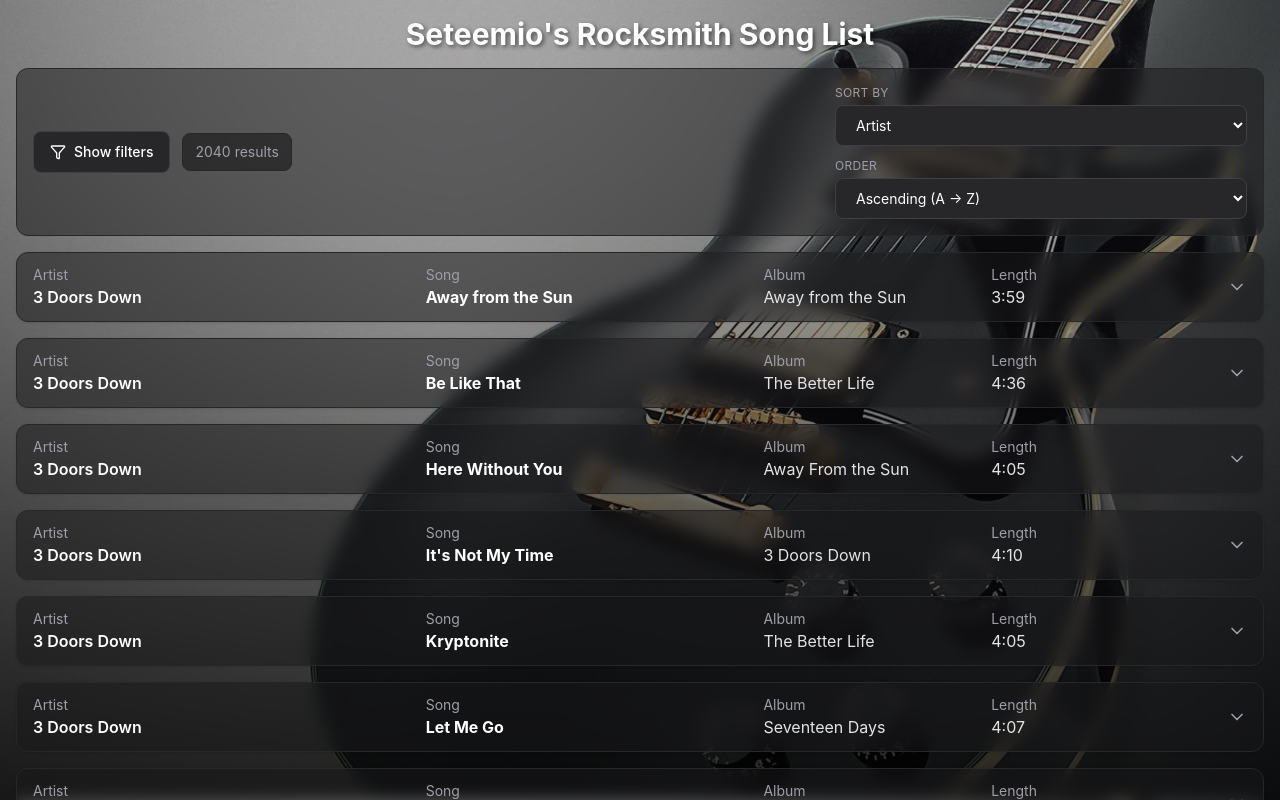
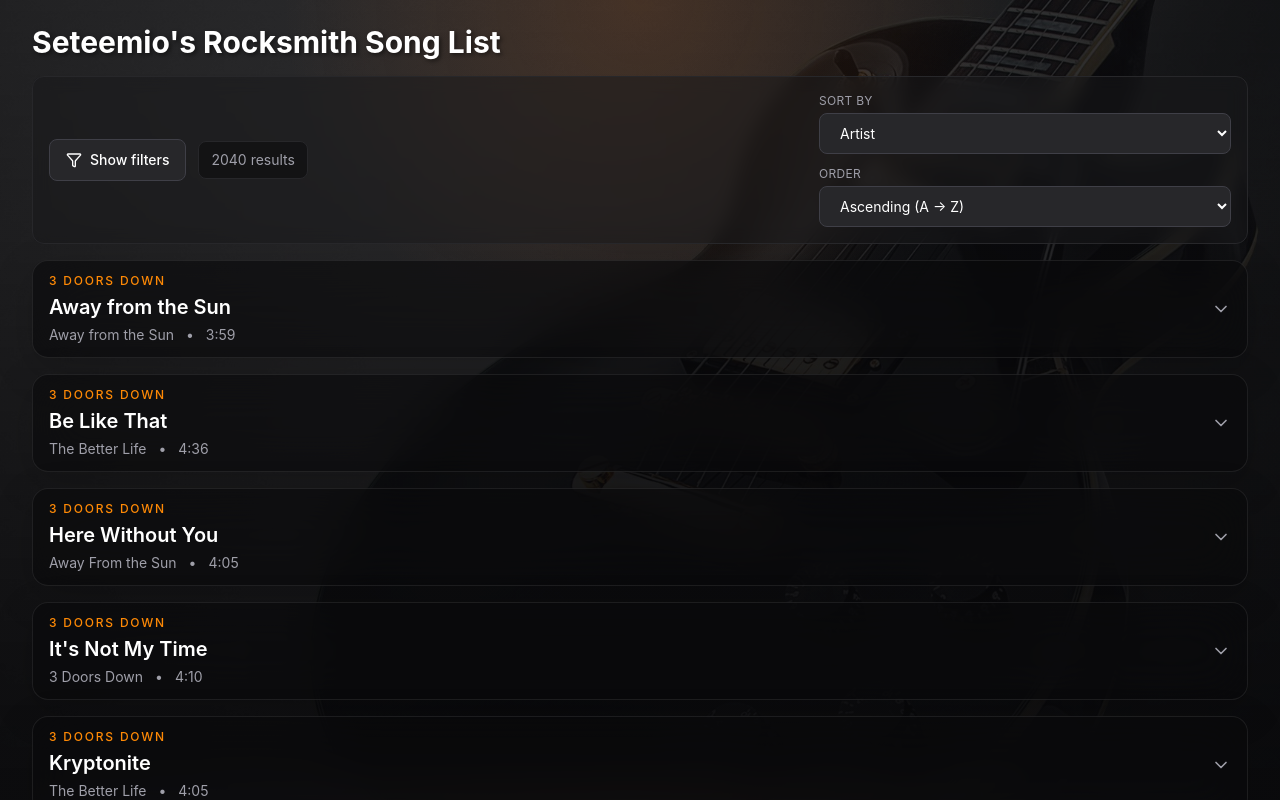
Before and after one commit to 7imio/rocksmith-viewer, a React (Vite) app: page / in a window 1280 px wide. Shown: the top 800 px of the page. Built offline with nearby package versions, Linux system fonts and the light colour scheme.

Commit message:
reworked visual

```diff
--- a/src/App.css
+++ b/src/App.css
@@ -1,12 +1,16 @@
 @import "tailwindcss";
 
 body {
+  min-height: 100vh;
   background:
-    linear-gradient(rgba(0, 0, 0, 0.1),
-      rgba(0, 0, 0, 0.8)),
+    radial-gradient(circle at top,
+      rgba(249, 115, 22, 0.14),
+      transparent 35%),
+    linear-gradient(to bottom,
+      rgba(9, 9, 11, 0.82),
+      rgba(9, 9, 11, 0.97)),
     url("/public/Rocksmith-2014.jpg");
 
-  background-blend-mode: multiply;
   background-size: cover;
   background-position: center;
   background-attachment: fixed;
--- a/src/App.tsx
+++ b/src/App.tsx
@@ -15,7 +15,7 @@
   }
 
   return (
-    <div className="App flex flex-col items-center p-4 w-full mx-auto">
+    <div className="App mx-auto flex w-full max-w-[1440px] flex-col px-3 py-6 sm:px-6 lg:px-8">
       {data?.stats && <CatalogData stats={data.stats} />}
       {/* // song list component with pagination for data.songs*/}
       {data?.songs && <SongsList songs={data.songs} />}
--- a/src/Components/Songs/SongCard.tsx
+++ b/src/Components/Songs/SongCard.tsx
@@ -62,37 +62,41 @@
   };
 
   return (
-    <div className="overflow-visible rounded-xl border border-zinc-800 bg-zinc-900/50 backdrop-blur-sm shadow-sm transition hover:border-zinc-700">
+    <div
+      className="
+  group
+  overflow-hidden
+  rounded-2xl
+  border border-white/8
+  bg-zinc-950/60
+  shadow-[0_12px_40px_rgba(0,0,0,0.18)]
+  backdrop-blur-xl
+  transition-all
+  duration-200
+  hover:-translate-y-0.5
+  hover:border-orange-500/30
+  hover:bg-zinc-900/70
+  hover:shadow-[0_16px_50px_rgba(0,0,0,0.28)]
+"
+    >
       <button
         type="button"
         onClick={() => setIsExpanded((prev) => !prev)}
         className="flex w-full items-center justify-between gap-4 px-4 py-3 text-left transition hover:bg-zinc-800/40"
       >
-        <div className="grid min-w-0 flex-1 grid-cols-1 gap-2 md:grid-cols-[1.4fr_1.2fr_0.8fr_0.8fr] md:items-center">
-          <div className="min-w-0">
-            <p className="truncate text-sm text-zinc-400">Artist</p>
-            <p className="truncate font-semibold text-white">
-              {song.artistName ?? "Unknown artist"}
-            </p>
-          </div>
+        <div className="min-w-0 flex-1">
+          <p className="truncate text-xs font-medium uppercase tracking-[0.15em] text-orange-400">
+            {song.artistName ?? "Unknown artist"}
+          </p>
 
-          <div className="min-w-0">
-            <p className="truncate text-sm text-zinc-400">Song</p>
-            <p className="truncate font-bold text-white">
-              {song.songName ?? "Unknown song"}
-            </p>
-          </div>
+          <p className="mt-1 truncate text-lg font-semibold text-white sm:text-xl">
+            {song.songName ?? "Unknown song"}
+          </p>
 
-          <div className="min-w-0">
-            <p className="truncate text-sm text-zinc-400">Album</p>
-            <p className="truncate text-zinc-200">
-              {song.albumName ?? "Unknown album"}
-            </p>
-          </div>
-
-          <div className="min-w-0">
-            <p className="truncate text-sm text-zinc-400">Length</p>
-            <p className="text-zinc-200">{songLength}</p>
+          <div className="mt-1 flex flex-wrap items-center gap-x-3 gap-y-1 text-sm text-zinc-400">
+            <span>{song.albumName ?? "Unknown album"}</span>
+            <span className="hidden sm:inline">•</span>
+            <span>{songLength}</span>
           </div>
         </div>
 
--- a/src/Components/Songs/SongsToolbar.tsx
+++ b/src/Components/Songs/SongsToolbar.tsx
@@ -155,7 +155,7 @@
                     onClick={() => setActiveInstrument("guitar")}
                     className={`rounded-md px-3 py-1.5 text-sm transition ${
                       activeInstrument === "guitar"
-                        ? "bg-zinc-700 text-white"
+                        ? "bg-orange-500 text-black shadow-lg shadow-orange-500/20"
                         : "text-zinc-400 hover:text-white"
                     }`}
                   >
```
